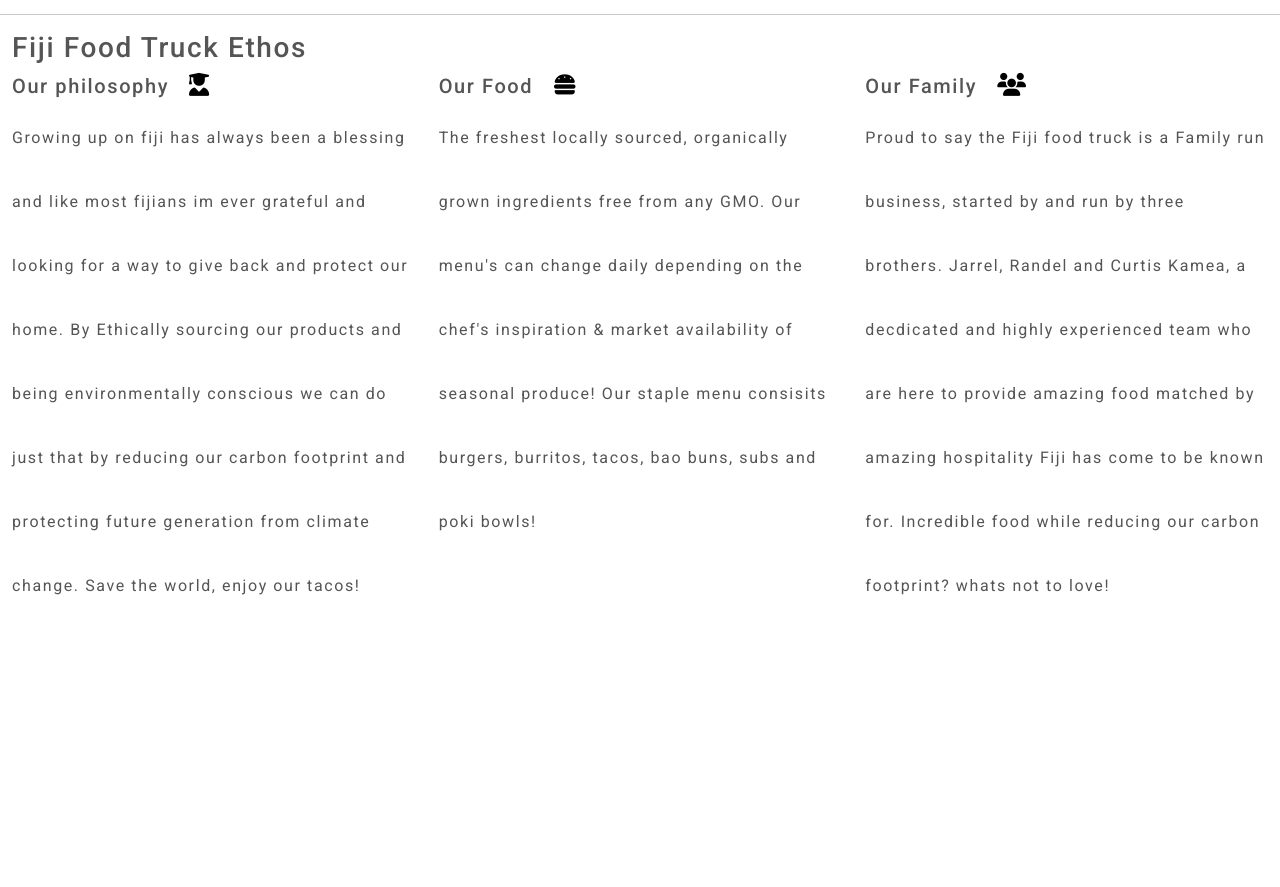
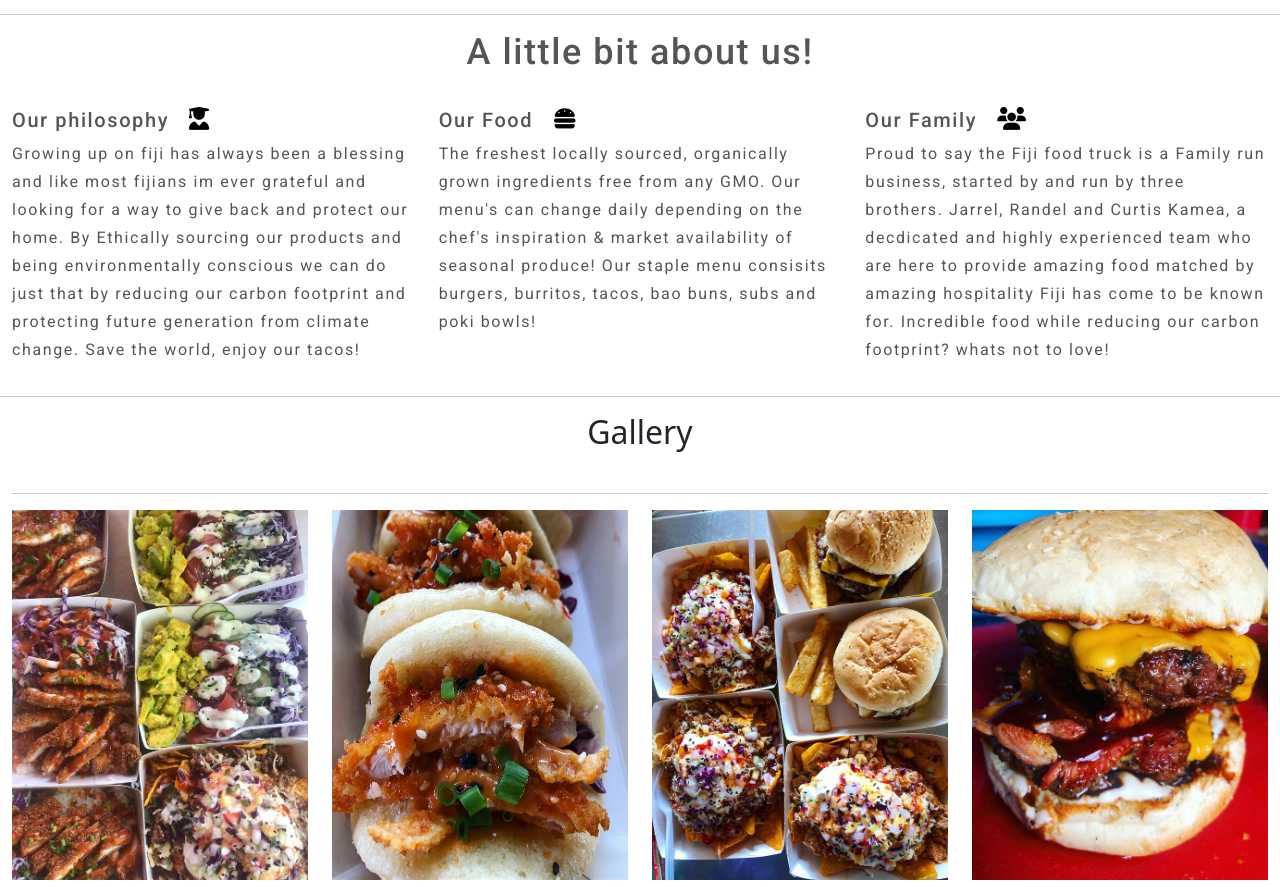
Before and after one commit to MichaelDugdale/Fiji-Food-Truck-Milestone-Project-, a plain HTML site: page index.html in a window 1280 px wide. Shown: the part 585-1472 px from the top of the page. Before the commit the page ends 1219 px from the top, so only its background shows below. Drawn offline with nearby package versions, Linux system fonts and the light colour scheme.

Commit message:
started styling gallery

```diff
--- a/assets/css/style.css
+++ b/assets/css/style.css
@@ -42,10 +42,17 @@ nav {
 
 /*..........Home section.......*/
 
+.Ethos-heading {
+    text-align: center;
+    font-size: 225%;
+    padding-bottom: 25px;
+
+}
+
 section div {
     font-family: 'Roboto', sans-serif;
     color: #555555;
-    line-height: 400%;
+    line-height: 175%;
     letter-spacing: 0.1rem;
 }
 
@@ -55,3 +62,16 @@ section div {
     font-size: 115%;
     color: black;
 }
+
+/*..........gallery.......*/
+
+.gallery-heading {
+    text-align: center;
+    padding-bottom: 25px;
+}
+
+.gallery-pic {
+    width: 100%;
+    height: 100%;
+    padding-bottom: 7.5px;
+}
--- a/index.html
+++ b/index.html
@@ -62,7 +62,7 @@
     <!---business ethos-->
     <section>
         <div class="container-fluid">
-            <h3>Fiji Food Truck Ethos</h3>
+            <h3 class="Ethos-heading">A little bit about us!</h3>
             <div class="row">
                 <div class="col-md-4 col-sm-12">
                     <h5>Our philosophy<i class="fas fa-user-graduate"></i></h5>
@@ -92,7 +92,29 @@
             </div>
         </div>
     </section>
+    <hr>
+    <section class="container-fluid">
+        <h2 class="gallery-heading">Gallery</h2>
+        <hr>
+        <div class="row gallery-level-1">
+            <div class="col-xl-3 col-md-4 col-sm-6">
+                <img src="assets/images/assorted.jpg" class="img-fluid gallery-pic">
+            </div>
+            <div class="col-xl-3 col-md-4 col-sm-6">
+                <img src="assets/images/bao-buns.jpg" class="img-fluid gallery-pic">
+            </div>
+            <div class="col-xl-3 col-md-4 col-sm-6">
+                <img src="assets/images/burger and nachos.jpg" class="img-fluid gallery-pic">
+            </div>
+            <div class="col-xl-3 col-md-4 col-sm-6">
+                <img src="assets/images/burger.jpg" class="img-fluid gallery-pic">
+            </div>
+        </div>
 
+
+
+
+    </section>
     <!---Footer-->
     <footer>
 
```
Also changed, not shown: assets/images/assorted.jpg (added), assets/images/bao-buns.jpg (added), assets/images/burger and nachos.jpg (added), assets/images/burger.jpg (added), assets/images/burrito.jpg (added), assets/images/nachos (1).jpg (added).
